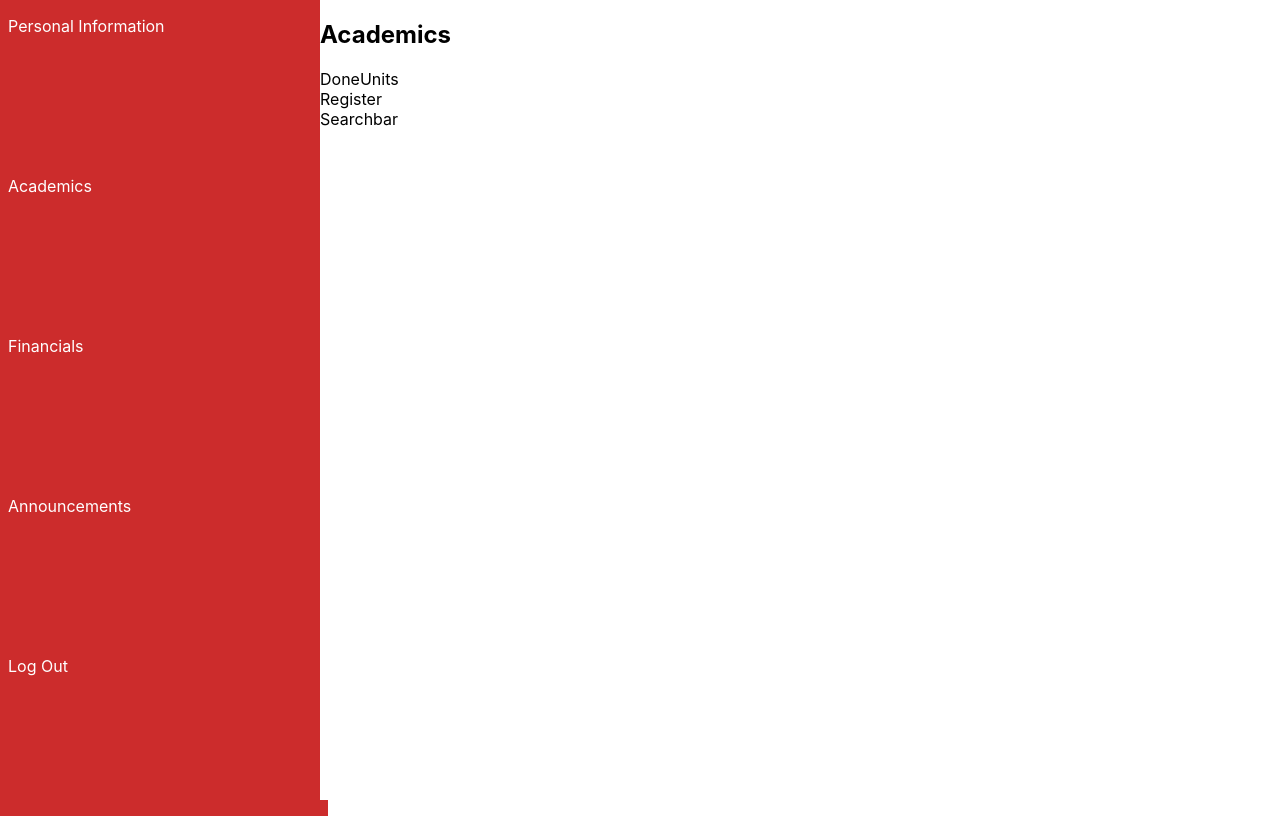
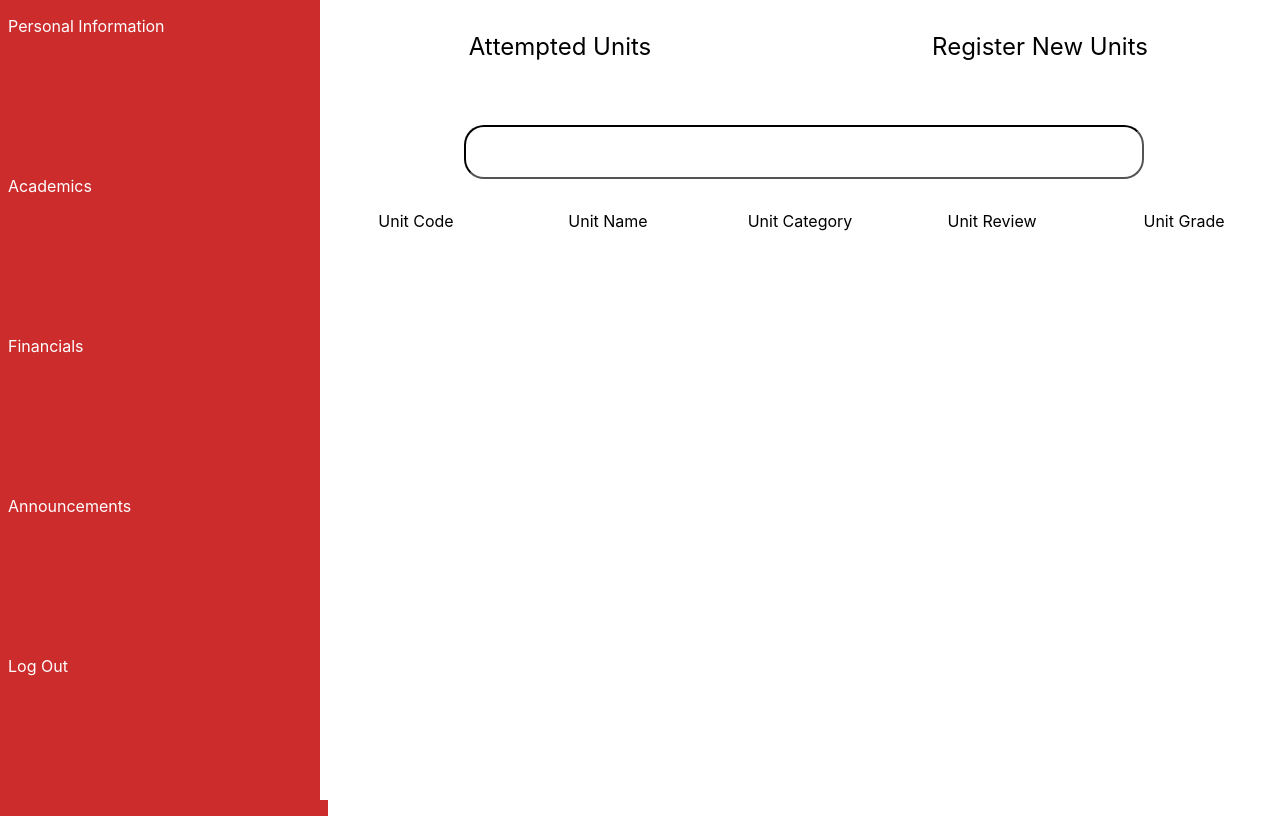
Before and after one commit to Kangonga/student-portal-frontend-personal, a React (Create React App) app: page /academics in a window 1280 px wide. Built offline with nearby package versions, Linux system fonts and the light colour scheme.

Commit message:
complete academics section skeleton

```diff
--- a/src/App.css
+++ b/src/App.css
@@ -32,5 +32,39 @@ a {
     display: block;
     color : inherit;
     text-decoration: none;
+}
 
+nav {
+    display: grid;
+    grid-template-columns: 1fr 1fr;
+    justify-items: center;
 }
+
+#academics {
+    display: grid;
+    grid-template-columns: 1fr;
+    gap: 2rem;
+    margin-top: 2rem;
+}
+.academics-tabs {
+    /* width: 40%; */
+    font-size: 1.5rem;
+}
+.units-arranged{
+    display: grid;
+    /* grid-template-columns: repeat(1,1fr 2fr 1fr)minmax(auto, 2fr); */
+    grid-template-columns: repeat(auto-fit,minmax(100px, 2fr));
+    justify-items: center;
+}
+.searchbar {
+    width: 70%;
+    margin: auto;
+}
+.searchbar input {
+    width: 100%;
+    line-height: 3rem;
+    height: 3rem;
+    border-radius: 20px;
+    border-color: black;
+    margin: 2rem 0;
+}
--- a/src/components/academics.js
+++ b/src/components/academics.js
@@ -4,17 +4,21 @@ import RegisterCourse from './registerCourse'
 import Searchbar from './searchbar'
 export default function Academics(){
     return(
-    <>
-    <h1>Academics</h1>
-        <Link to="/academics/doneUnits">DoneUnits</Link>
-        <Link to="/academics/register">Register</Link>
-        <Link to="/academics/search">Searchbar</Link>
-        <Routes>
-            <Route exact path='/doneUnits' element={<DoneUnits/>}/>
-            <Route exact path='/register' element={<RegisterCourse/>}/>
-            <Route exact path='/search' element={<Searchbar/>}/>
-        </Routes>
-    </>
+    <section id="academics">
+        <nav>
+            <Link to="/academics/doneUnits" className='academics-tabs'>Attempted Units</Link>
+            <Link to="/academics/register" className='academics-tabs'>Register New Units</Link>
+            {/* <Link to="/academics/search" className='academics-tabs'>Searchbar</Link> */}
+        </nav>
+        <main>
+            <Routes>
+                <Route path='/' element={<DoneUnits/>}/>
+                <Route path='/doneUnits' element={<DoneUnits/>}/>
+                <Route path='/register' element={<RegisterCourse/>}/>
+            </Routes>
+        </main>
+
+    </section>
 
     )
 }
--- a/src/components/doneUnits.js
+++ b/src/components/doneUnits.js
@@ -1,5 +1,38 @@
+import Searchbar from "./searchbar"
 export default function DoneUnits(){
     return(
-        <h1>Done Units</h1>
+    <>
+        <Searchbar />
+        <section className="units-arranged">
+            <div>
+                <header>Unit Code</header>
+                <p></p>
+            </div>
+
+            <div>
+                <header>Unit Name</header>
+                <p></p>
+
+            </div>
+
+            <div>
+                <header>Unit Category</header>
+                <p></p>
+
+            </div>
+
+            <div>
+                <header>Unit Review</header>
+                <p></p>
+            </div>
+
+            <div>
+                <header>Unit Grade</header>
+                <p></p>
+            </div>
+        </section>
+
+    </>
+
     )
 }
--- a/src/components/registerCourse.js
+++ b/src/components/registerCourse.js
@@ -1,5 +1,20 @@
+import Searchbar from "./searchbar"
 export default function RegisterCourse(){
     return(
-        <h1>RegisterCourse</h1>
+        <>
+            <Searchbar/>
+            <section className="units-arranged">
+                <div>
+                    <header>Unit Code</header>
+                </div>
+                <div>
+                    <header>Unit Name</header>
+                </div>
+                <div>
+                    <header>Unit Category</header>
+                </div>
+            </section>
+        </>
+
     )
 }
--- a/src/components/searchbar.js
+++ b/src/components/searchbar.js
@@ -1,5 +1,7 @@
 export default function Searchbar(){
     return(
-        <h1>SearchBar</h1>
+        <div className="searchbar">
+            <input type="text"></input>
+        </div>
     )
 }
```
